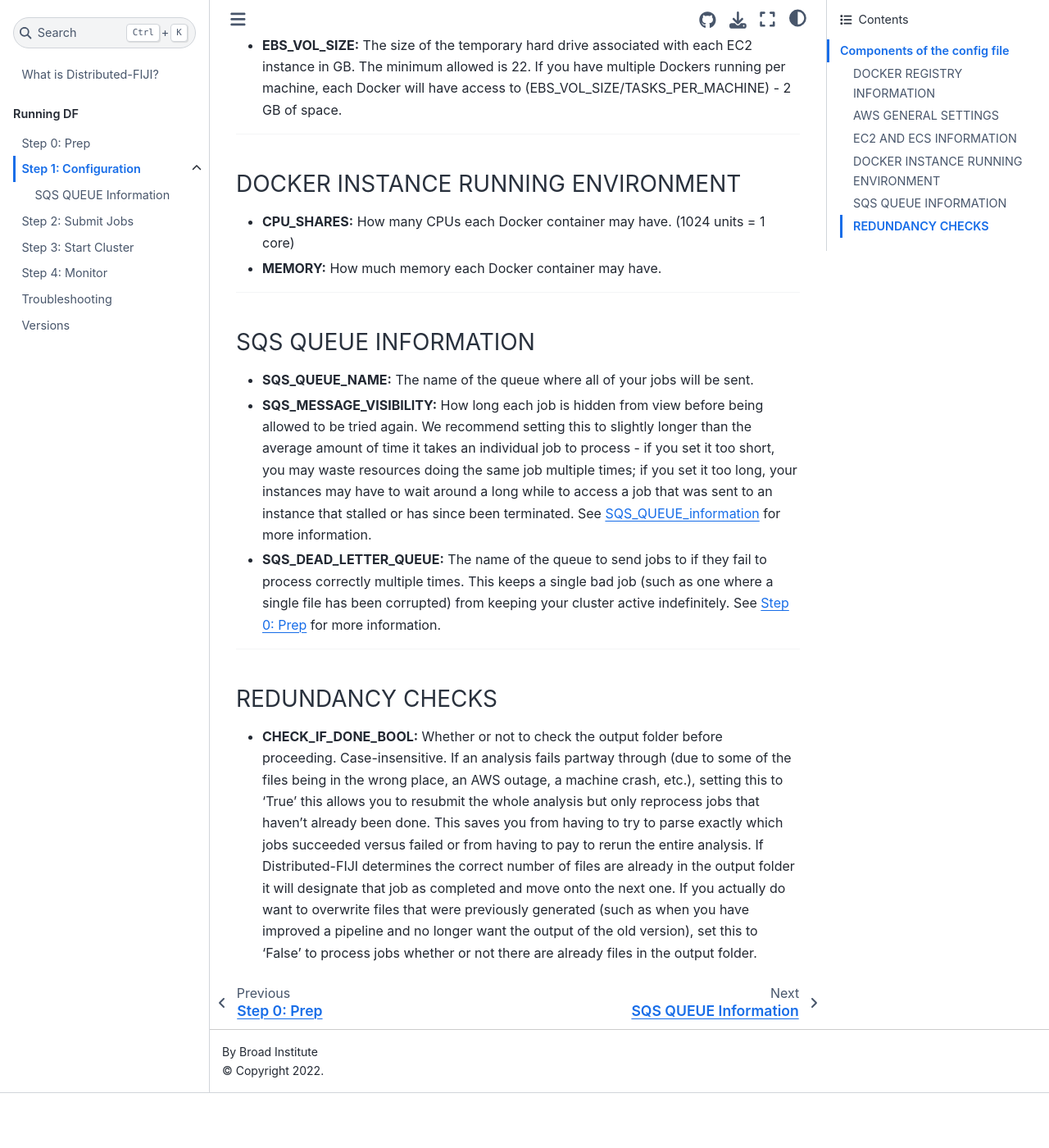
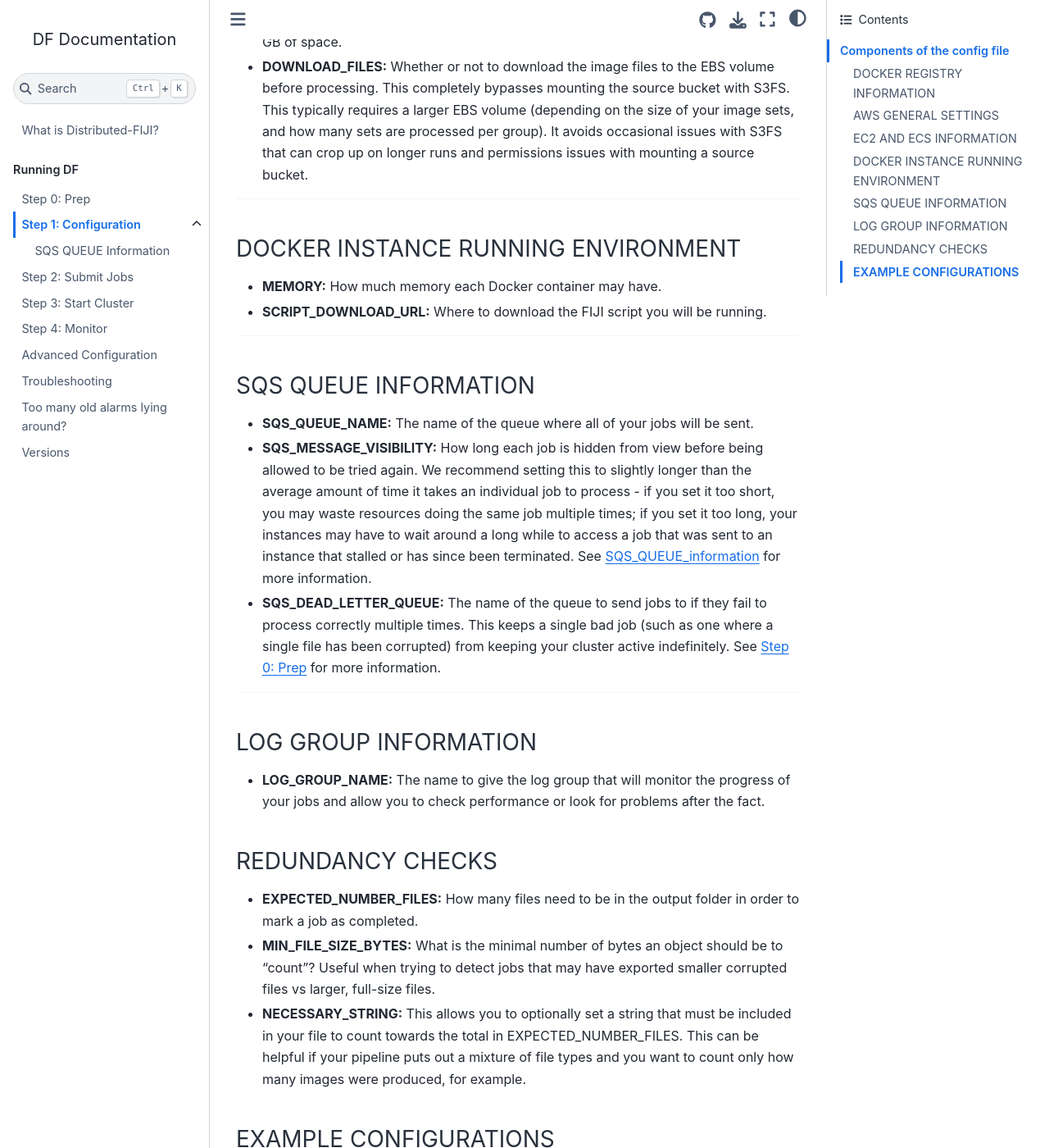
Before and after one commit to DistributedScience/Distributed-Fiji, a Jupyter Book: the page built from documentation/DF-documentation/step_1_configuration.md, in a window 1280 px wide and 1400 px high, scrolled down 1200 px. Shown: the whole window at 82% size. Built offline with Jupyter Book 1.0.4 settings and Sphinx 7.4.7 and the Sphinx Book theme 1.1.4, drawn with Linux system fonts in a browser that asks for light colours; before the commit the page ends 2533 px from its top, so only the background shows below that; some of the changed text lies outside the part shown.

Commit message:
update docs

````diff
--- /dev/null
+++ b/documentation/DF-documentation/AWS_hygiene_scripts.md
@@ -0,0 +1,58 @@
+#AWS hygiene scripts
+
+## Too many old alarms lying around?
+
+Python:
+
+```python
+import boto3
+import time
+filterstring = 'MyProjectName'
+client = boto3.client('cloudwatch')
+alarms = client.describe_alarms(AlarmTypes=['MetricAlarm'],StateValue='INSUFFICIENT_DATA')
+while True:
+  for eachalarm in alarms['MetricAlarms']:
+    if eachalarm['StateValue'] == 'INSUFFICIENT_DATA':
+      if filterstring in eachalarm['AlarmName']:
+        client.delete_alarms(AlarmNames = [eachalarm['AlarmName']])
+        time.sleep(1) #avoid throttling
+  token = alarms['NextToken']
+  print(token)
+  alarms = client.describe_alarms(AlarmTypes=['MetricAlarm'],StateValue='INSUFFICIENT_DATA',NextToken=token)
+```
+
+## Too many old empty log groups lying around?
+Bash:
+
+```sh
+aws logs describe-log-groups| in2csv -f json --key logGroups > logs.csv
+```
+
+R:
+
+(requires `dplyr` and `readr`)
+
+```r
+library(dplyr)
+library(readr)
+read_csv(
+  "logs.csv",
+  col_types = cols_only(
+    storedBytes = col_integer(),
+    creationTime = col_double(),
+    logGroupName = col_character()
+  )
+) %>%
+  mutate(creationTime =
+           as.POSIXct(creationTime / 1000,
+                      origin = "1970-01-01")) %>%
+  filter(storedBytes == 0) %>%
+  select(logGroupName) %>%
+  write_tsv("logs_clear.txt", col_names = F)
+```
+
+Bash:
+
+```sh
+parallel aws logs delete-log-group --log-group-name {1} :::: logs_clear.txt
+```
--- a/documentation/DF-documentation/_toc.yml
+++ b/documentation/DF-documentation/_toc.yml
@@ -15,5 +15,7 @@
   - file: step_4_monitor
 - caption:
   chapters:
+  - file: advanced_configuration
   - file: troubleshooting_runs
+  - file: AWS_hygiene_scripts
   - file: versions
--- /dev/null
+++ b/documentation/DF-documentation/advanced_configuration.md
@@ -0,0 +1,21 @@
+# Advanced Configuration
+
+We've tried very hard to make Distributed-FIJI light and adaptable, but keeping the configuration settings to a manageable number requires making some default assumptions.
+Below is a non-comprehensive list of places where you can adapt the code to your own purposes.
+
+## Changes you can make to Distributed-FIJI outside of the Docker container
+
+* **Location of ECS configuration files:** By default these are placed into your bucket with a prefix of 'ecsconfigs/'.
+Alternate locations can be designated in the run script.
+* **Log configuration and location of exported logs:** Distributed-FIJI creates log groups with a default retention of 60 days (to avoid hitting the AWS limit of 250) and after finishing the run exports them into your bucket with a prefix of 'exportedlogs/LOG_GROUP_NAME/'.
+These may be modified in the run script.
+* **Advanced EC2 configuration:** Any additional configuration of your EC2 spot fleet (such as installing additional packages or running scripts on startup) can be done by modifying the userData parameter in the run script.
+* **SQS queue detailed configuration:** Distributed-FIJI creates a queue where messages will be tried 10 times before being consigned to a DeadLetterQueue, and unprocessed messages will expire after 14 days (the AWS maximum).
+These values can be modified in run.py.
+
+## Changes that will require you to make your own Docker container
+
+* **Fiji version:** We ship the most recent fiji-open-jdk-8, but in case you want to use your own Dockerized version of a different Fiji build you can edit the Dockerfile to call that Fiji Docker instead.
+* **Alarm names or thresholds:** These can be modified in the run-worker script.
+* **Frequency or types of information included in the per-instance logs:** These can be adjusted in the instance-monitor script.
+* **Log stream names or logging level:** These can be modified in the fiji-worker.py script.
--- a/documentation/DF-documentation/step_1_configuration.md
+++ b/documentation/DF-documentation/step_1_configuration.md
@@ -9,12 +9,11 @@
 
 * **APP_NAME:** This will be used to tie your clusters, tasks, services, logs, and alarms together.
 It need not be unique, but it should be descriptive enough that you can tell jobs apart if you're running multiple jobs.
-* **LOG_GROUP_NAME:** The name to give the log group that will monitor the progress of your jobs and allow you to check performance or look for problems after the fact.
 
 ***
 ### DOCKER REGISTRY INFORMATION
 
-* **DOCKERHUB_TAG:** This is the encapsulated version of BioFormats2Raw you will be running.
+* **DOCKERHUB_TAG:** This is the encapsulated version of FIJI you will be running.
 
 ***
 
@@ -37,12 +36,16 @@
 * **EBS_VOL_SIZE:** The size of the temporary hard drive associated with each EC2 instance in GB.
 The minimum allowed is 22.
 If you have multiple Dockers running per machine, each Docker will have access to (EBS_VOL_SIZE/TASKS_PER_MACHINE) - 2 GB of space.
+* **DOWNLOAD_FILES:** Whether or not to download the image files to the EBS volume before processing.
+This completely bypasses mounting the source bucket with S3FS.
+This typically requires a larger EBS volume (depending on the size of your image sets, and how many sets are processed per group).
+It avoids occasional issues with S3FS that can crop up on longer runs and permissions issues with mounting a source bucket.
 
 ***
 
 ### DOCKER INSTANCE RUNNING ENVIRONMENT
-* **CPU_SHARES:** How many CPUs each Docker container may have. (1024 units = 1 core)
 * **MEMORY:** How much memory each Docker container may have.
+* **SCRIPT_DOWNLOAD_URL:** Where to download the FIJI script you will be running.
 
 ***
 
@@ -58,11 +61,34 @@
 
 ***
 
+### LOG GROUP INFORMATION
+
+* **LOG_GROUP_NAME:** The name to give the log group that will monitor the progress of your jobs and allow you to check performance or look for problems after the fact.
+
 ### REDUNDANCY CHECKS
 
-* **CHECK_IF_DONE_BOOL:** Whether or not to check the output folder before proceeding.
-Case-insensitive.
-If an analysis fails partway through (due to some of the files being in the wrong place, an AWS outage, a machine crash, etc.), setting this to 'True' this allows you to resubmit the whole analysis but only reprocess jobs that haven't already been done.
-This saves you from having to try to parse exactly which jobs succeeded versus failed or from having to pay to rerun the entire analysis.
-If Distributed-FIJI determines the correct number of files are already in the output folder it will designate that job as completed and move onto the next one.
-If you actually do want to overwrite files that were previously generated (such as when you have improved a pipeline and no longer want the output of the old version), set this to 'False' to process jobs whether or not there are already files in the output folder.
+* **EXPECTED_NUMBER_FILES:** How many files need to be in the output folder in order to mark a job as completed.
+* **MIN_FILE_SIZE_BYTES:** What is the minimal number of bytes an object should be to "count"?
+Useful when trying to detect jobs that may have exported smaller corrupted files vs larger, full-size files.
+* **NECESSARY_STRING:** This allows you to optionally set a string that must be included in your file to count towards the total in EXPECTED_NUMBER_FILES.
+This can be helpful if your pipeline puts out a mixture of file types and you want to count only how many images were produced, for example.
+
+### EXAMPLE CONFIGURATIONS
+
+This is an example of one possible configuration. It's a fairly large machine that is able to process 16 jobs at the same time.
+
+![Sample DF Configuration 1](images/sample_DF_config_1.png)
+
+The Config settings for this example are:
+TASKS_PER_MACHINE = 16 (number of Dockers)
+EBS_VOL_SIZE = 165
+MEMORY = 15000 (MB for each Docker)
+
+![Sample DF Configuration 2](images/sample_DF_config_2.png)
+
+This is an example of another possible configuration. When we run Distributed Fiji we tend to prefer running a larger number of smaller machine. This is an example of a configuration we often use. We might use a spot fleet of 100 of these machines (CLUSTER_MACHINES = 100).
+
+The Config settings for this example are:
+TASKS_PER_MACHINE = 1 (number of Dockers)
+EBS_VOL_SIZE = 22
+MEMORY = 15000 (MB for each Docker)
````
Also changed, not shown: documentation/DF-documentation/SQS_QUEUE_information.md (+1 -1 lines), documentation/DF-documentation/overview.md (+5 -6 lines), documentation/DF-documentation/step_2_submit_jobs.md (+8 -3 lines), documentation/DF-documentation/images/Sample_SQS_Queue.png (added), documentation/DF-documentation/images/sample_DCP_config_1.png (deleted), documentation/DF-documentation/images/sample_DF_config_1.png (added), documentation/DF-documentation/images/sample_DF_config_2.png (added).
